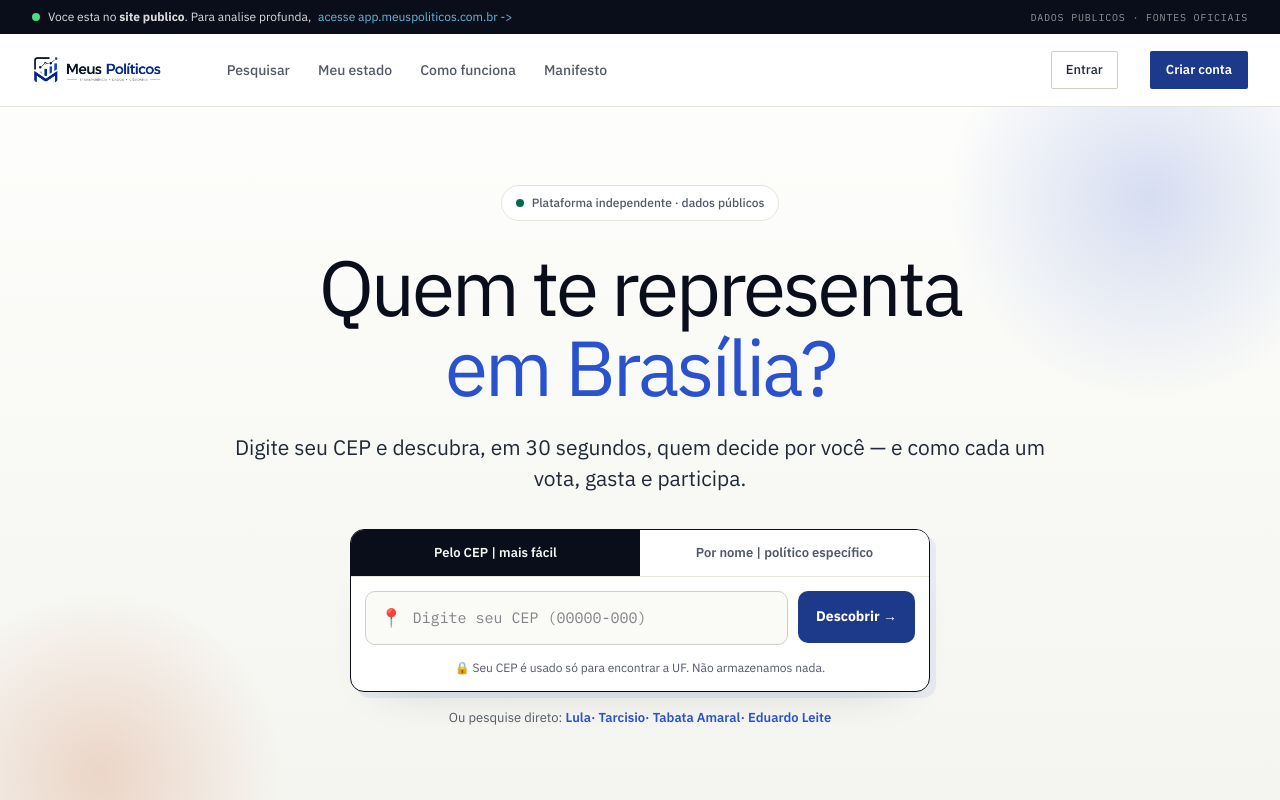
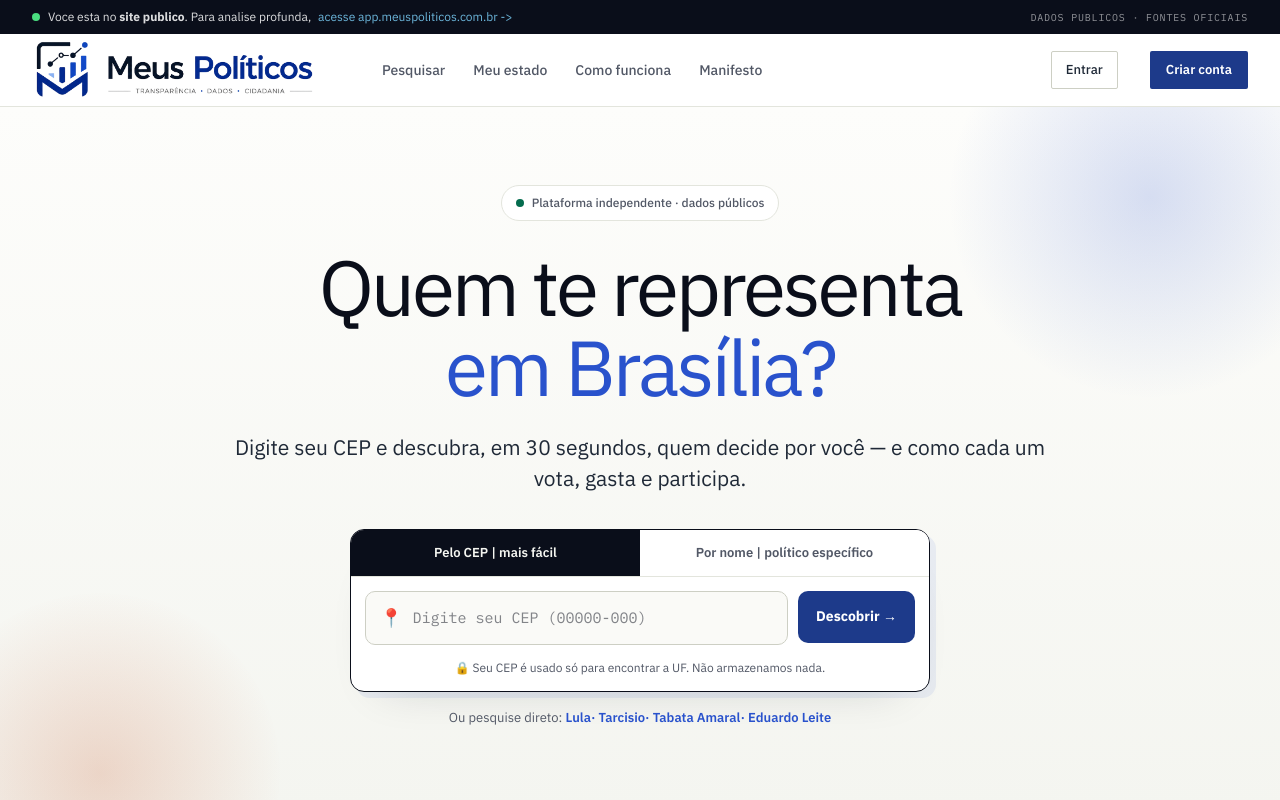
Before and after one commit to paulobolliger/meus-politicos, a Next.js app in the folder app/: page / in a window 1280 px wide. Shown: the top 800 px of the page. Built offline with nearby package versions, Linux system fonts and the light colour scheme.

Commit message:
feat(app): increase logo size for better prominence and visual hierarchy

```diff
--- a/app/src/components/app-shell/AppSidebar.tsx
+++ b/app/src/components/app-shell/AppSidebar.tsx
@@ -156,13 +156,13 @@ export function AppSidebar() {
         >
           MENU
         </button>
-        <Link href="/home" style={{ display: 'inline-flex', alignItems: 'center' }}>
+        <Link href="/home" style={{ display: 'inline-flex', alignItems: 'center', height: '98%' }}>
           <Image
             src="/logos_meus-politicos_colorido_semfundo.png"
             alt="Meus Politicos"
-            height={24}
-            width={118}
-            style={{ height: 24, width: 'auto', filter: theme === 'dark' ? 'brightness(0) invert(1)' : 'none' }}
+            height={55}
+            width={270}
+            style={{ height: 55, width: 'auto', filter: theme === 'dark' ? 'brightness(0) invert(1)' : 'none' }}
           />
         </Link>
         <a
@@ -198,16 +198,16 @@ export function AppSidebar() {
             gap: collapsed ? 10 : 8,
           }}
         >
-          <Link href="/home" style={{ display: 'inline-flex', alignItems: 'center' }} title="Inicio">
+          <Link href="/home" style={{ display: 'inline-flex', alignItems: 'center', height: '100%' }} title="Inicio">
             {collapsed ? (
-              <Image src="/icon.png" alt="Meus Politicos" height={28} width={28} style={{ height: 28, width: 28, filter: theme === 'dark' ? 'brightness(0) invert(1)' : 'none' }} />
+              <Image src="/icon.png" alt="Meus Politicos" height={72} width={72} style={{ height: 72, width: 72, filter: theme === 'dark' ? 'brightness(0) invert(1)' : 'none' }} />
             ) : (
               <Image
                 src="/logos_meus-politicos_colorido_semfundo.png"
                 alt="Meus Politicos"
-                height={24}
-                width={118}
-                style={{ height: 24, width: 'auto', filter: theme === 'dark' ? 'brightness(0) invert(1)' : 'none' }}
+                height={64}
+                width={312}
+                style={{ height: 64, width: 'auto', filter: theme === 'dark' ? 'brightness(0) invert(1)' : 'none' }}
               />
             )}
           </Link>
@@ -331,9 +331,9 @@ export function AppSidebar() {
               <Image
                 src="/logos_meus-politicos_colorido_semfundo.png"
                 alt="Meus Politicos"
-                height={24}
-                width={118}
-                style={{ height: 24, width: 'auto', filter: theme === 'dark' ? 'brightness(0) invert(1)' : 'none' }}
+                height={60}
+                width={290}
+                style={{ height: 60, width: 'auto', filter: theme === 'dark' ? 'brightness(0) invert(1)' : 'none' }}
               />
               <button
                 type="button"
--- a/app/src/components/site/SiteHeader.tsx
+++ b/app/src/components/site/SiteHeader.tsx
@@ -59,13 +59,14 @@ export function SiteHeader() {
             gap: 32,
           }}
         >
-          <Link href="/">
+          <Link href="/" style={{ display: 'inline-flex', alignItems: 'center', height: 70 }}>
             <Image
               src="/logos_meus-politicos_colorido_semfundo.png"
               alt="Meus Politicos"
-              height={32}
-              width={160}
-              style={{ height: 32, width: 'auto' }}
+              height={70}
+              width={340}
+              style={{ height: 70, width: 'auto' }}
+              priority
             />
           </Link>
           <nav style={{ display: 'flex', gap: 28, marginLeft: 32 }}>
```
